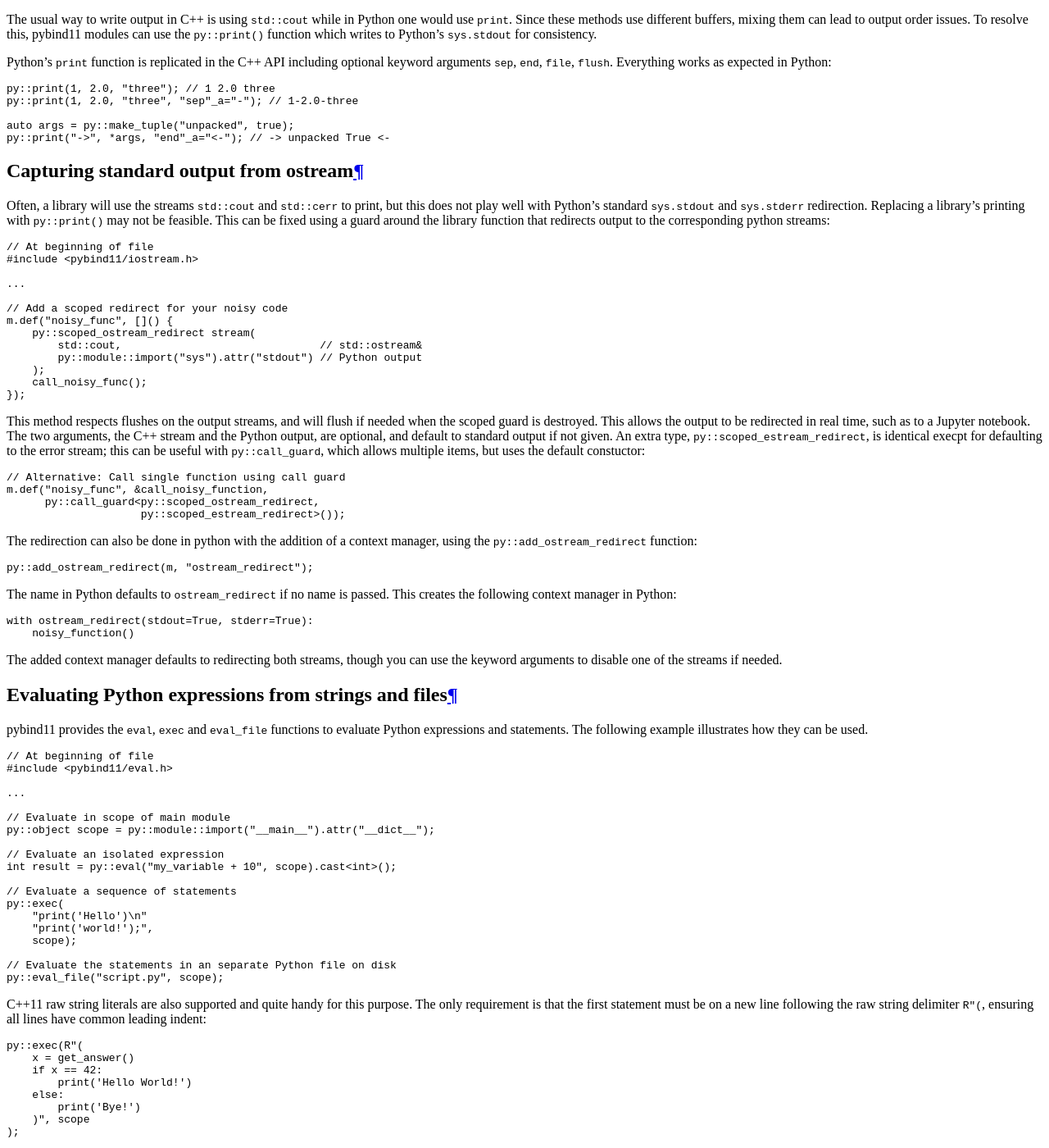
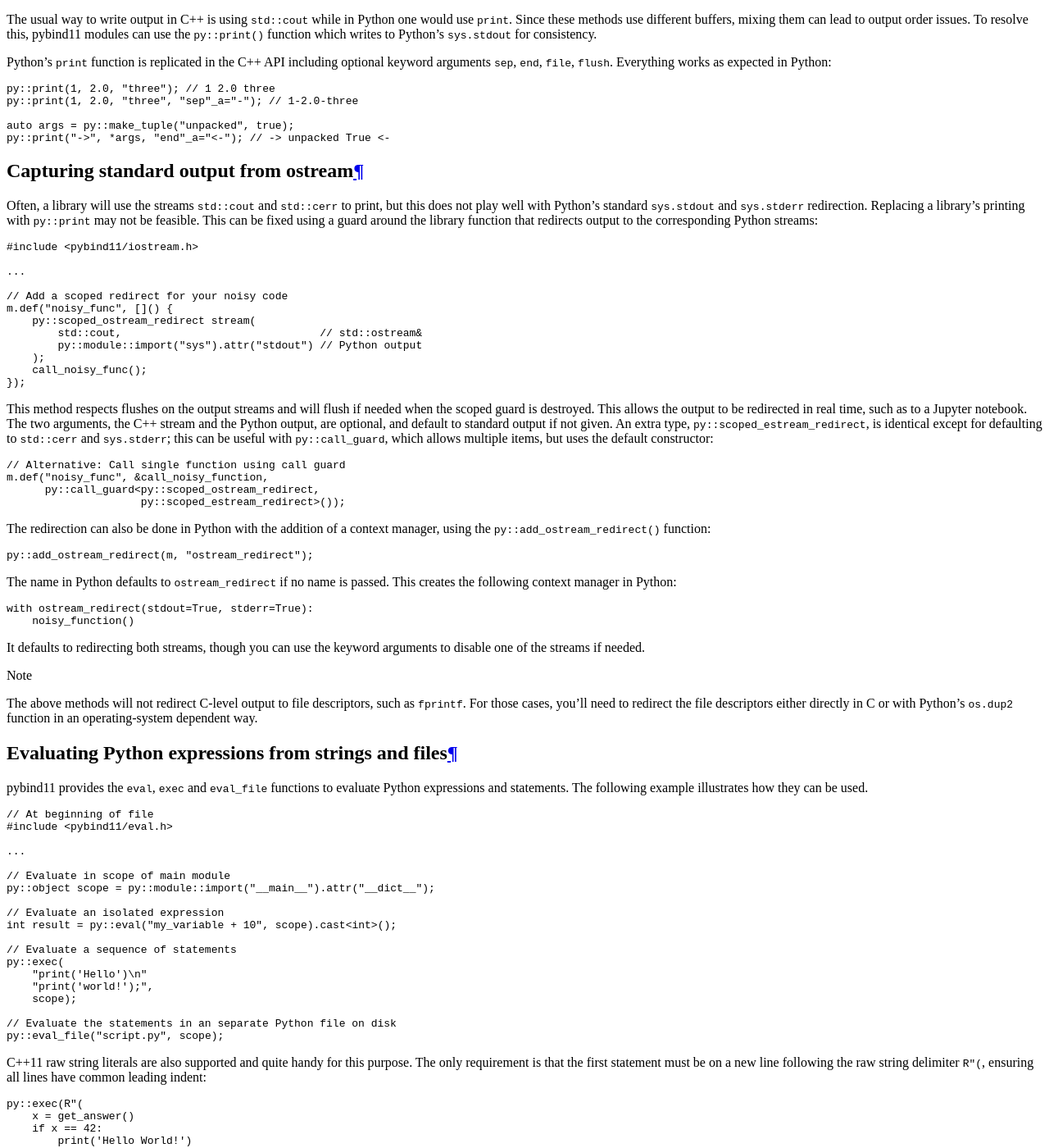
Before and after one commit to pybind/pybind11, a Sphinx documentation site: the page built from docs/advanced/pycpp/utilities.rst, in a window 1280 px wide and 1400 px high, scrolled down 896 px. Shown: the whole window at 82% size. Built offline with Sphinx 7.4.7 and the Read the Docs theme 2.0.0, drawn with Linux system fonts in a browser that asks for light colours.

Commit message:
Add section to reference docs and minor style changes
Also added `module_local` to `add_ostream_redirect`.

```diff
--- a/docs/advanced/pycpp/utilities.rst
+++ b/docs/advanced/pycpp/utilities.rst
@@ -26,16 +26,14 @@
 Capturing standard output from ostream
 ======================================
 
-Often, a library will use the streams :cpp:var:`std::cout` and
-:cpp:var:`std::cerr` to print, but this does not play well with Python's
-standard :py:obj:`sys.stdout` and :py:obj:`sys.stderr` redirection. Replacing a
-library's printing with :cpp:func:`py::print` may not be feasible. This can be
-fixed using a guard around the library function that redirects output to the
-corresponding python streams:
+Often, a library will use the streams ``std::cout`` and ``std::cerr`` to print,
+but this does not play well with Python's standard ``sys.stdout`` and ``sys.stderr``
+redirection. Replacing a library's printing with `py::print <print>` may not
+be feasible. This can be fixed using a guard around the library function that
+redirects output to the corresponding Python streams:
 
 .. code-block:: cpp
 
-    // At beginning of file
     #include <pybind11/iostream.h>
 
     ...
@@ -49,13 +47,13 @@
         call_noisy_func();
     });
 
-This method respects flushes on the output streams, and will flush if needed
+This method respects flushes on the output streams and will flush if needed
 when the scoped guard is destroyed. This allows the output to be redirected in
 real time, such as to a Jupyter notebook. The two arguments, the C++ stream and
 the Python output, are optional, and default to standard output if not given. An
-extra type, `py::scoped_estream_redirect`, is identical execpt for
-defaulting to the error stream; this can be useful with `py::call_guard`, which
-allows multiple items, but uses the default constuctor:
+extra type, `py::scoped_estream_redirect <scoped_estream_redirect>`, is identical
+except for defaulting to ``std::cerr`` and ``sys.stderr``; this can be useful with
+`py::call_guard`, which allows multiple items, but uses the default constructor:
 
 .. code-block:: py
 
@@ -64,8 +62,8 @@
           py::call_guard<py::scoped_ostream_redirect,
                          py::scoped_estream_redirect>());
 
-The redirection can also be done in python with the addition of a context
-manager, using the `py::add_ostream_redirect()` function:
+The redirection can also be done in Python with the addition of a context
+manager, using the `py::add_ostream_redirect() <add_ostream_redirect>` function:
 
 .. code-block:: cpp
 
@@ -79,14 +77,14 @@
     with ostream_redirect(stdout=True, stderr=True):
         noisy_function()
 
-The added context manager defaults to redirecting both streams, though you can
-use the keyword arguments to disable one of the streams if needed.
+It defaults to redirecting both streams, though you can use the keyword
+arguments to disable one of the streams if needed.
 
-.. note:
+.. note::
 
-    The above methods will not redirect direct output to file descriptors, such
+    The above methods will not redirect C-level output to file descriptors, such
     as ``fprintf``. For those cases, you'll need to redirect the file
-    descriptors either directly in C or with Python's :py:obj:`os.dup2` function
+    descriptors either directly in C or with Python's ``os.dup2`` function
     in an operating-system dependent way.
 
 .. _eval:
```
Also changed, not shown: docs/changelog.rst (+6 -6 lines), docs/reference.rst (+9 -0 lines), 1 other file.
